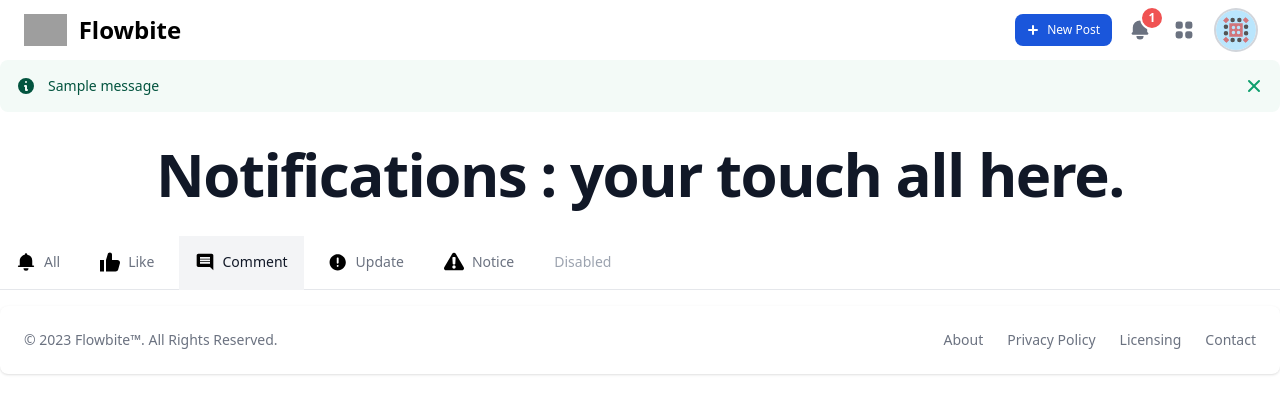
After one commit to sabbirbbs/devsecbbs, a Django app: template base/templates/_Blog/dashboard/notifications.html in a window 1280 px wide. The commit adds this page. Shown: the top 414 px of the page. Run offline with Django 4.2, Linux system fonts and the light colour scheme; the template is opened without the code that fills it: most values are stand-ins (such as "Sample title", 1, 10 or a date in 2020); one stand-in notice (Sample message) is shown; grey boxes are pictures that could not be loaded.

```diff
--- a/Blog/context_processors.py
+++ b/Blog/context_processors.py
@@ -4,7 +4,7 @@ from django.db.models import Count
 
 def context_extra(request):
     if request.user.is_authenticated:
-        notifications = Notification.objects.filter(user=request.user,read_time=None)[:10]
+        notifications = Notification.objects.filter(user=request.user,read_time=None)
         context = {
             "new_notifications":notifications
         }
--- a/Blog/urls.py
+++ b/Blog/urls.py
@@ -6,11 +6,11 @@ from base import settings
 app_name = "Blog"
 urlpatterns = [
     path("",views.index,name="blog_index"),
-    path("post_data/<int:pk>",views.fetch_post,name="fetch_post"),
+    path("post_data/<str:hash_id>",views.fetch_post,name="fetch_post"),
     path("category/<str:slug>",views.category,name="category"),
     path("tag/<str:slug>",views.tag,name="tag"),
     path("post/<str:cat>/<str:slug>",views.view_post,name="read_post"),
-    path("comment/<int:pid>/<int:cid>",views.comment,name="comment"),
+    path("comment/<str:phash>/<str:chash>",views.comment,name="comment"),
     path("test",views.test,name="test"),
     #Dashboard
     path("dashboard",views.dashboard,name="dashboard"),
--- a/base/templates/_Blog/dashboard/dashboard_layout.html
+++ b/base/templates/_Blog/dashboard/dashboard_layout.html
@@ -62,10 +62,11 @@
                     <div class="flex items-center lg:order-2">
                         <button type="button" class="hidden sm:inline-flex items-center justify-center text-white bg-blue-700 hover:bg-blue-800 focus:ring-4 focus:ring-blue-300 font-medium rounded-lg text-xs px-3 py-1.5 mr-2 dark:bg-blue-600 dark:hover:bg-blue-700 focus:outline-none dark:focus:ring-blue-800"><svg aria-hidden="true" class="mr-1 -ml-1 w-5 h-5" fill="currentColor" viewBox="0 0 20 20" xmlns="http://www.w3.org/2000/svg"><path fill-rule="evenodd" d="M10 5a1 1 0 011 1v3h3a1 1 0 110 2h-3v3a1 1 0 11-2 0v-3H6a1 1 0 110-2h3V6a1 1 0 011-1z" clip-rule="evenodd"></path></svg> New Post</button>
                         <!-- Notifications -->
-                        <button type="button" data-dropdown-toggle="notification-dropdown" class="p-2 mr-1 text-gray-500 rounded-lg hover:text-gray-900 hover:bg-gray-100 dark:text-gray-400 dark:hover:text-white dark:hover:bg-gray-700 focus:ring-4 focus:ring-gray-300 dark:focus:ring-gray-600">
+                        <button type="button" data-dropdown-toggle="notification-dropdown" class="relative p-2 mr-1 text-gray-500 rounded-lg hover:text-gray-900 hover:bg-gray-100 dark:text-gray-400 dark:hover:text-white dark:hover:bg-gray-700 focus:ring-4 focus:ring-gray-300 dark:focus:ring-gray-600">
                             <span class="sr-only">View notifications</span>
                             <!-- Bell icon -->
                             <svg aria-hidden="true" class="w-6 h-6" fill="currentColor" viewBox="0 0 20 20" xmlns="http://www.w3.org/2000/svg"><path d="M10 2a6 6 0 00-6 6v3.586l-.707.707A1 1 0 004 14h12a1 1 0 00.707-1.707L16 11.586V8a6 6 0 00-6-6zM10 18a3 3 0 01-3-3h6a3 3 0 01-3 3z"></path></svg>
+                            <div class="absolute inline-flex items-center justify-center w-6 h-6 text-xs font-bold text-white bg-red-500 border-2 border-white rounded-full -top-1 -right-1 dark:border-gray-900">{{ new_notifications|length }}</div>
                         </button>
                         <!-- Dropdown menu -->
                         <div class="hidden overflow-hidden z-50 my-4 max-w-sm text-base list-none bg-white rounded divide-y divide-gray-100 shadow-lg dark:divide-gray-600 dark:bg-gray-700" id="notification-dropdown">
@@ -73,37 +74,52 @@
                                 Notifications
                             </div>
                             <div>
+                                {% for notification in new_notifications|slice:'6' %}
+                                    {% if notification.type == 'Like' %}
                                         <!-- Like -->
                                         <a href="#" class="flex py-3 px-4 border-b hover:bg-gray-100 dark:hover:bg-gray-600 dark:border-gray-600">
                                             <div class="flex-shrink-0">
                                                 <svg class="w-11 h-11" viewBox="0 -0.5 21 21" version="1.1" xmlns="http://www.w3.org/2000/svg" xmlns:xlink="http://www.w3.org/1999/xlink" fill="#000000"><g id="SVGRepo_bgCarrier" stroke-width="0"></g><g id="SVGRepo_tracerCarrier" stroke-linecap="round" stroke-linejoin="round"></g><g id="SVGRepo_iconCarrier"> <title>like [#1385]</title> <desc>Created with Sketch.</desc> <defs> </defs> <g id="Page-1" stroke="none" stroke-width="1" fill="none" fill-rule="evenodd"> <g id="Dribbble-Light-Preview" transform="translate(-259.000000, -760.000000)" fill="#000000"> <g id="icons" transform="translate(56.000000, 160.000000)"> <path d="M203,620 L207.200006,620 L207.200006,608 L203,608 L203,620 Z M223.924431,611.355 L222.100579,617.89 C221.799228,619.131 220.638976,620 219.302324,620 L209.300009,620 L209.300009,608.021 L211.104962,601.825 C211.274012,600.775 212.223214,600 213.339366,600 C214.587817,600 215.600019,600.964 215.600019,602.153 L215.600019,608 L221.126177,608 C222.97313,608 224.340232,609.641 223.924431,611.355 L223.924431,611.355 Z" id="like-[#1385]"> </path> </g> </g> </g> </g></svg>
                                             </div>
                                             <div class="pl-3 w-full">
-                                        <div class="text-gray-500 font-normal text-sm mb-1.5 dark:text-gray-400">New message from <span class="font-semibold text-gray-900 dark:text-white">Bonnie Green</span>: "Hey, what's up? All set for the presentation?"</div>
-                                        <div class="text-xs font-medium text-blue-700 dark:text-blue-400">a few moments ago</div>
+                                                <div class="text-gray-500 font-normal text-sm mb-1.5 dark:text-gray-400">{{ notification.content }}</div>
+                                                <div class="text-xs font-medium text-blue-700 dark:text-blue-400">{{ notification.date|timesince}}</div>
                                             </div>
                                         </a>
+                                    {% elif notification.type == 'Comment' %}
                                         <!-- Comment -->
                                         <a href="#" class="flex py-3 px-4 border-b hover:bg-gray-100 dark:hover:bg-gray-600 dark:border-gray-600">
                                             <div class="flex-shrink-0">
                                                 <svg class="w-12 h-12 rounded-full" xmlns="http://www.w3.org/2000/svg" fill="#000000" viewBox="0 0 24 24"><g id="SVGRepo_bgCarrier" stroke-width="0"></g><g id="SVGRepo_tracerCarrier" stroke-linecap="round" stroke-linejoin="round"></g><g id="SVGRepo_iconCarrier"><path d="M21.99 4c0-1.1-.89-2-1.99-2H4c-1.1 0-2 .9-2 2v12c0 1.1.9 2 2 2h14l4 4-.01-18zM18 14H6v-2h12v2zm0-3H6V9h12v2zm0-3H6V6h12v2z"></path></g></svg>
                                             </div>
                                             <div class="pl-3 w-full">
-                                        <div class="text-gray-500 font-normal text-sm mb-1.5 dark:text-gray-400">New message from <span class="font-semibold text-gray-900 dark:text-white">Bonnie Green</span>: "Hey, what's up? All set for the presentation?"</div>
-                                        <div class="text-xs font-medium text-blue-700 dark:text-blue-400">a few moments ago</div>
+                                                <div class="text-gray-500 font-normal text-sm mb-1.5 dark:text-gray-400">{{ notification.content }}</div>
+                                                <div class="text-xs font-medium text-blue-700 dark:text-blue-400">{{ notification.date|timesince}}</div>
                                             </div>
                                         </a>
+                                    {% elif notification.type == 'Update' %}
+                                        <!-- Update -->
+                                        <a href="#" class="flex py-3 pl-2 border-b hover:bg-gray-100 dark:hover:bg-gray-600 dark:border-gray-600">
+                                            <div class="flex-shrink-0 ml-2">
+                                                <svg class="w-14 h-14" fill="#000000" viewBox="0 0 32 32" version="1.1" xmlns="http://www.w3.org/2000/svg"><g id="SVGRepo_bgCarrier" stroke-width="0"></g><g id="SVGRepo_tracerCarrier" stroke-linecap="round" stroke-linejoin="round"></g><g id="SVGRepo_iconCarrier"> <title>notice</title> <path d="M15.5 3.5c-7.18 0-13 5.82-13 13s5.82 13 13 13 13-5.82 13-13-5.82-13-13-13zM15.5 23.875c-0.829 0-1.5-0.672-1.5-1.5s0.671-1.5 1.5-1.5c0.828 0 1.5 0.672 1.5 1.5s-0.672 1.5-1.5 1.5zM17 17.375c0 0.828-0.672 1.5-1.5 1.5-0.829 0-1.5-0.672-1.5-1.5v-7c0-0.829 0.671-1.5 1.5-1.5 0.828 0 1.5 0.671 1.5 1.5v7z"></path> </g></svg>
+                                            </div>
+                                            <div class="pl-3 w-full">
+                                                <div class="text-gray-500 font-normal text-sm mb-1.5 dark:text-gray-400">{{ notification.content }}</div>
+                                                <div class="text-xs font-medium text-blue-700 dark:text-blue-400">{{ notification.date|timesince}}</div>
+                                            </div>
+                                        </a>
+                                    {% elif notification.type == 'Notice' %}
                                         <!-- Notice -->
                                         <a href="#" class="flex py-3 px-4 border-b hover:bg-gray-100 dark:hover:bg-gray-600 dark:border-gray-600">
                                             <div class="flex-shrink-0">
-                                        <svg class="w-14 h-14" fill="#000000" viewBox="0 0 32 32" version="1.1" xmlns="http://www.w3.org/2000/svg"><g id="SVGRepo_bgCarrier" stroke-width="0"></g><g id="SVGRepo_tracerCarrier" stroke-linecap="round" stroke-linejoin="round"></g><g id="SVGRepo_iconCarrier"> <title>notice</title> <path d="M15.5 3.5c-7.18 0-13 5.82-13 13s5.82 13 13 13 13-5.82 13-13-5.82-13-13-13zM15.5 23.875c-0.829 0-1.5-0.672-1.5-1.5s0.671-1.5 1.5-1.5c0.828 0 1.5 0.672 1.5 1.5s-0.672 1.5-1.5 1.5zM17 17.375c0 0.828-0.672 1.5-1.5 1.5-0.829 0-1.5-0.672-1.5-1.5v-7c0-0.829 0.671-1.5 1.5-1.5 0.828 0 1.5 0.671 1.5 1.5v7z"></path> </g></svg>
+                                                <svg class="w-11 h-11" viewBox="0 0 24 24" fill="none" xmlns="http://www.w3.org/2000/svg"><g id="SVGRepo_bgCarrier" stroke-width="0"></g><g id="SVGRepo_tracerCarrier" stroke-linecap="round" stroke-linejoin="round"></g><g id="SVGRepo_iconCarrier"> <g clip-path="url(#clip0_949_22799)"> <path fill-rule="evenodd" clip-rule="evenodd" d="M9.82664 2.22902C10.7938 0.590326 13.2063 0.590325 14.1735 2.22902L23.6599 18.3024C24.6578 19.9933 23.3638 22 21.4865 22H2.51362C0.63634 22 -0.657696 19.9933 0.340215 18.3024L9.82664 2.22902ZM10.0586 7.05547C10.0268 6.48227 10.483 6 11.0571 6H12.9429C13.517 6 13.9732 6.48227 13.9414 7.05547L13.5525 14.0555C13.523 14.5854 13.0847 15 12.554 15H11.446C10.9153 15 10.477 14.5854 10.4475 14.0555L10.0586 7.05547ZM14 18C14 19.1046 13.1046 20 12 20C10.8954 20 10 19.1046 10 18C10 16.8954 10.8954 16 12 16C13.1046 16 14 16.8954 14 18Z" fill="#000000"></path> </g> <defs> <clipPath id="clip0_949_22799"> <rect width="24" height="24" fill="white"></rect> </clipPath> </defs> </g></svg>
                                             </div>
                                             <div class="pl-3 w-full">
-                                        <div class="text-gray-500 font-normal text-sm mb-1.5 dark:text-gray-400">New message from <span class="font-semibold text-gray-900 dark:text-white">Bonnie Green</span>: "Hey, what's up? All set for the presentation?"</div>
-                                        <div class="text-xs font-medium text-blue-700 dark:text-blue-400">a few moments ago</div>
+                                                <div class="text-gray-500 font-normal text-sm mb-1.5 dark:text-gray-400">{{ notification.content }}</div>
+                                                <div class="text-xs font-medium text-blue-700 dark:text-blue-400">{{ notification.date|timesince}}</div>
                                             </div>
                                         </a>
-                                <!-- Alert -->
+                                    {% else %}
                                         <a href="#" class="flex py-3 px-4 border-b hover:bg-gray-100 dark:hover:bg-gray-600 dark:border-gray-600">
                                             <div class="flex-shrink-0">
                                                 <svg class="w-11 h-11" viewBox="0 0 24 24" fill="none" xmlns="http://www.w3.org/2000/svg"><g id="SVGRepo_bgCarrier" stroke-width="0"></g><g id="SVGRepo_tracerCarrier" stroke-linecap="round" stroke-linejoin="round"></g><g id="SVGRepo_iconCarrier"> <g clip-path="url(#clip0_949_22799)"> <path fill-rule="evenodd" clip-rule="evenodd" d="M9.82664 2.22902C10.7938 0.590326 13.2063 0.590325 14.1735 2.22902L23.6599 18.3024C24.6578 19.9933 23.3638 22 21.4865 22H2.51362C0.63634 22 -0.657696 19.9933 0.340215 18.3024L9.82664 2.22902ZM10.0586 7.05547C10.0268 6.48227 10.483 6 11.0571 6H12.9429C13.517 6 13.9732 6.48227 13.9414 7.05547L13.5525 14.0555C13.523 14.5854 13.0847 15 12.554 15H11.446C10.9153 15 10.477 14.5854 10.4475 14.0555L10.0586 7.05547ZM14 18C14 19.1046 13.1046 20 12 20C10.8954 20 10 19.1046 10 18C10 16.8954 10.8954 16 12 16C13.1046 16 14 16.8954 14 18Z" fill="#000000"></path> </g> <defs> <clipPath id="clip0_949_22799"> <rect width="24" height="24" fill="white"></rect> </clipPath> </defs> </g></svg>
@@ -113,8 +129,12 @@
                                                 <div class="text-xs font-medium text-blue-700 dark:text-blue-400">a few moments ago</div>
                                             </div>
                                         </a>
+                                    {% endif %}
+                                {% empty %}
+                                    <div class="text-gray-500 font-bold text-xl p-4 dark:text-gray-400">No new notification yet.</div>
+                                {% endfor %}
                             </div>
-                            <a href="#" class="block py-2 text-base font-normal text-center text-gray-900 bg-gray-50 hover:bg-gray-100 dark:bg-gray-700 dark:text-white dark:hover:underline">
+                            <a href="{% url 'Blog:notifications' %}" class="block py-2 text-base font-normal text-center text-gray-900 bg-gray-50 hover:bg-gray-100 dark:bg-gray-700 dark:text-white dark:hover:underline">
                                 <div class="inline-flex items-center ">
                                 <svg aria-hidden="true" class="mr-2 w-5 h-5" fill="currentColor" viewBox="0 0 20 20" xmlns="http://www.w3.org/2000/svg"><path d="M10 12a2 2 0 100-4 2 2 0 000 4z"></path><path fill-rule="evenodd" d="M.458 10C1.732 5.943 5.522 3 10 3s8.268 2.943 9.542 7c-1.274 4.057-5.064 7-9.542 7S1.732 14.057.458 10zM14 10a4 4 0 11-8 0 4 4 0 018 0z" clip-rule="evenodd"></path></svg>
                                 View all
--- /dev/null
+++ b/base/templates/_Blog/dashboard/notifications.html
@@ -0,0 +1,79 @@
+{% extends "_Blog/dashboard/dashboard_layout.html" %}
+{% load static %}
+{% load blog_tags %}
+{% block title %} All Notifications {% endblock %}
+
+
+
+{% block body %}
+
+<!-- Django message handler -->
+<div id="feadback" class="no-target">
+    {% for message in messages %}
+    {% if message.tags == 'success' %}
+        <div id="success-{{forloop.counter}}" class="flex p-4 mb-4 text-green-800 rounded-lg bg-green-50 dark:bg-gray-800 dark:text-green-400" role="alert">
+            <svg aria-hidden="true" class="flex-shrink-0 w-5 h-5" fill="currentColor" viewBox="0 0 20 20" xmlns="http://www.w3.org/2000/svg"><path fill-rule="evenodd" d="M18 10a8 8 0 11-16 0 8 8 0 0116 0zm-7-4a1 1 0 11-2 0 1 1 0 012 0zM9 9a1 1 0 000 2v3a1 1 0 001 1h1a1 1 0 100-2v-3a1 1 0 00-1-1H9z" clip-rule="evenodd"></path></svg>
+            <span class="sr-only">Info</span>
+            <div class="ml-3 text-sm font-medium">
+            {{message}}
+            </div>
+            <button type="button" class="ml-auto -mx-1.5 -my-1.5 bg-green-50 text-green-500 rounded-lg focus:ring-2 focus:ring-green-400 p-1.5 hover:bg-green-200 inline-flex h-8 w-8 dark:bg-gray-800 dark:text-green-400 dark:hover:bg-gray-700" data-dismiss-target="#success-{{forloop.counter}}" aria-label="Close">
+            <span class="sr-only">Close</span>
+            <svg aria-hidden="true" class="w-5 h-5" fill="currentColor" viewBox="0 0 20 20" xmlns="http://www.w3.org/2000/svg"><path fill-rule="evenodd" d="M4.293 4.293a1 1 0 011.414 0L10 8.586l4.293-4.293a1 1 0 111.414 1.414L11.414 10l4.293 4.293a1 1 0 01-1.414 1.414L10 11.414l-4.293 4.293a1 1 0 01-1.414-1.414L8.586 10 4.293 5.707a1 1 0 010-1.414z" clip-rule="evenodd"></path></svg>
+            </button>
+        </div>
+    {% elif message.tags == 'error' %}
+        <div id="info-{{forloop.counter}}" class="flex p-4 mb-4 text-red-800 rounded-lg bg-red-50 dark:bg-gray-800 dark:text-red-400" role="alert">
+            <svg aria-hidden="true" class="flex-shrink-0 w-5 h-5" fill="currentColor" viewBox="0 0 20 20" xmlns="http://www.w3.org/2000/svg"><path fill-rule="evenodd" d="M18 10a8 8 0 11-16 0 8 8 0 0116 0zm-7-4a1 1 0 11-2 0 1 1 0 012 0zM9 9a1 1 0 000 2v3a1 1 0 001 1h1a1 1 0 100-2v-3a1 1 0 00-1-1H9z" clip-rule="evenodd"></path></svg>
+            <span class="sr-only">Info</span>
+            <div class="ml-3 text-sm font-medium">
+            {{message}}
+            </div>
+            <button type="button" class="ml-auto -mx-1.5 -my-1.5 bg-red-50 text-red-500 rounded-lg focus:ring-2 focus:ring-red-400 p-1.5 hover:bg-red-200 inline-flex h-8 w-8 dark:bg-gray-800 dark:text-red-400 dark:hover:bg-gray-700" data-dismiss-target="#info-{{forloop.counter}}" aria-label="Close">
+            <span class="sr-only">Close</span>
+            <svg class="w-5 h-5" fill="currentColor" viewBox="0 0 20 20" xmlns="http://www.w3.org/2000/svg"><path fill-rule="evenodd" d="M4.293 4.293a1 1 0 011.414 0L10 8.586l4.293-4.293a1 1 0 111.414 1.414L11.414 10l4.293 4.293a1 1 0 01-1.414 1.414L10 11.414l-4.293 4.293a1 1 0 01-1.414-1.414L8.586 10 4.293 5.707a1 1 0 010-1.414z" clip-rule="evenodd"></path></svg>
+            </button>
+        </div>
+    {% endif %}
+    {% endfor %}
+</div>
+<!-- End django message handler -->
+
+<!-- Start notification tab -->
+<h1 class="mb-4 py-4 text-center text-2xl font-extrabold leading-none tracking-tight text-gray-900 md:text-2xl lg:text-6xl dark:text-white">Notifications : your touch all here.</h1>
+<div class="border-b border-gray-200 dark:border-gray-700 dark:bg-gray-700">
+    <ul class="flex flex-wrap -mb-px text-sm font-medium text-center text-gray-500 dark:text-gray-400">
+        <li class="mr-2">
+            <a href="#" class="inline-flex p-4 border-b-2 border-transparent rounded-t-lg hover:text-gray-600 hover:border-gray-300 dark:hover:text-gray-300 group">
+                <svg class="w-5 h-5 mr-2 text-gray-400 group-hover:text-gray-500 dark:text-gray-500 dark:group-hover:text-gray-300" viewBox="0 0 1024 1024" xmlns="http://www.w3.org/2000/svg" fill="#000000"><g id="SVGRepo_bgCarrier" stroke-width="0"></g><g id="SVGRepo_tracerCarrier" stroke-linecap="round" stroke-linejoin="round"></g><g id="SVGRepo_iconCarrier"><path fill="#000000" d="M640 832a128 128 0 0 1-256 0h256zm192-64H134.4a38.4 38.4 0 0 1 0-76.8H192V448c0-154.88 110.08-284.16 256.32-313.6a64 64 0 1 1 127.36 0A320.128 320.128 0 0 1 832 448v243.2h57.6a38.4 38.4 0 0 1 0 76.8H832z"></path></g></svg>All
+            </a>
+        </li>
+        <li class="mr-2">
+            <a href="#" class="inline-flex p-4 border-b-2 border-transparent rounded-t-lg hover:text-gray-600 hover:border-gray-300 dark:hover:text-gray-300 group">
+                <svg class="w-5 h-5 mr-2 text-gray-400 group-hover:text-gray-500 dark:text-gray-500 dark:group-hover:text-gray-300" viewBox="0 -0.5 21 21" version="1.1" xmlns="http://www.w3.org/2000/svg" xmlns:xlink="http://www.w3.org/1999/xlink" fill="currentColor"><g id="SVGRepo_bgCarrier" stroke-width="0"></g><g id="SVGRepo_tracerCarrier" stroke-linecap="round" stroke-linejoin="round"></g><g id="SVGRepo_iconCarrier"> <title>like [#1385]</title> <desc>Created with Sketch.</desc> <defs> </defs> <g id="Page-1" stroke="none" stroke-width="1" fill="none" fill-rule="evenodd"> <g id="Dribbble-Light-Preview" transform="translate(-259.000000, -760.000000)" fill="#000000"> <g id="icons" transform="translate(56.000000, 160.000000)"> <path d="M203,620 L207.200006,620 L207.200006,608 L203,608 L203,620 Z M223.924431,611.355 L222.100579,617.89 C221.799228,619.131 220.638976,620 219.302324,620 L209.300009,620 L209.300009,608.021 L211.104962,601.825 C211.274012,600.775 212.223214,600 213.339366,600 C214.587817,600 215.600019,600.964 215.600019,602.153 L215.600019,608 L221.126177,608 C222.97313,608 224.340232,609.641 223.924431,611.355 L223.924431,611.355 Z" id="like-[#1385]"> </path> </g> </g> </g> </g></svg>Like
+            </a>
+        </li>
+        <li class="mr-2 dark:bg-gray-600 bg-gray-100 dark:text-white text-gray-900">
+            <a href="#" class="inline-flex p-4 border-b-2 border-transparent rounded-t-lg hover:text-gray-600 hover:border-gray-300 dark:hover:text-gray-300 group" aria-current="page">
+                <svg class="w-5 h-5 mr-2 text-gray-400 group-hover:text-gray-500 dark:text-gray-500 dark:group-hover:text-gray-300" xmlns="http://www.w3.org/2000/svg" fill="#000000" viewBox="0 0 24 24"><g id="SVGRepo_bgCarrier" stroke-width="0"></g><g id="SVGRepo_tracerCarrier" stroke-linecap="round" stroke-linejoin="round"></g><g id="SVGRepo_iconCarrier"><path d="M21.99 4c0-1.1-.89-2-1.99-2H4c-1.1 0-2 .9-2 2v12c0 1.1.9 2 2 2h14l4 4-.01-18zM18 14H6v-2h12v2zm0-3H6V9h12v2zm0-3H6V6h12v2z"></path></g></svg>Comment
+            </a>
+        </li>
+        <li class="mr-2">
+            <a href="#" class="inline-flex p-4 border-b-2 border-transparent rounded-t-lg hover:text-gray-600 hover:border-gray-300 dark:hover:text-gray-300 group">
+                <svg class="w-5 h-5 mr-2 text-gray-400 group-hover:text-gray-500 dark:text-gray-500 dark:group-hover:text-gray-300" fill="#000000" viewBox="0 0 32 32" version="1.1" xmlns="http://www.w3.org/2000/svg"><g id="SVGRepo_bgCarrier" stroke-width="0"></g><g id="SVGRepo_tracerCarrier" stroke-linecap="round" stroke-linejoin="round"></g><g id="SVGRepo_iconCarrier"> <path d="M15.5 3.5c-7.18 0-13 5.82-13 13s5.82 13 13 13 13-5.82 13-13-5.82-13-13-13zM15.5 23.875c-0.829 0-1.5-0.672-1.5-1.5s0.671-1.5 1.5-1.5c0.828 0 1.5 0.672 1.5 1.5s-0.672 1.5-1.5 1.5zM17 17.375c0 0.828-0.672 1.5-1.5 1.5-0.829 0-1.5-0.672-1.5-1.5v-7c0-0.829 0.671-1.5 1.5-1.5 0.828 0 1.5 0.671 1.5 1.5v7z"></path> </g></svg>Update
+            </a>
+        </li>
+        <li class="mr-2">
+            <a href="#" class="inline-flex p-4 border-b-2 border-transparent rounded-t-lg hover:text-gray-600 hover:border-gray-300 dark:hover:text-gray-300 group">
+                <svg class="w-5 h-5 mr-2 text-gray-400 group-hover:text-gray-500 dark:text-gray-500 dark:group-hover:text-gray-300" viewBox="0 0 24 24" fill="currentColor" xmlns="http://www.w3.org/2000/svg"><g id="SVGRepo_bgCarrier" stroke-width="0"></g><g id="SVGRepo_tracerCarrier" stroke-linecap="round" stroke-linejoin="round"></g><g id="SVGRepo_iconCarrier"> <g clip-path="url(#clip0_949_22799)"> <path fill-rule="evenodd" clip-rule="evenodd" d="M9.82664 2.22902C10.7938 0.590326 13.2063 0.590325 14.1735 2.22902L23.6599 18.3024C24.6578 19.9933 23.3638 22 21.4865 22H2.51362C0.63634 22 -0.657696 19.9933 0.340215 18.3024L9.82664 2.22902ZM10.0586 7.05547C10.0268 6.48227 10.483 6 11.0571 6H12.9429C13.517 6 13.9732 6.48227 13.9414 7.05547L13.5525 14.0555C13.523 14.5854 13.0847 15 12.554 15H11.446C10.9153 15 10.477 14.5854 10.4475 14.0555L10.0586 7.05547ZM14 18C14 19.1046 13.1046 20 12 20C10.8954 20 10 19.1046 10 18C10 16.8954 10.8954 16 12 16C13.1046 16 14 16.8954 14 18Z" fill="#000000"></path> </g> <defs> <clipPath id="clip0_949_22799"> <rect width="24" height="24" fill="white"></rect> </clipPath> </defs> </g></svg>Notice
+            </a>
+        </li>
+        <li>
+            <a class="inline-block p-4 text-gray-400 rounded-t-lg cursor-not-allowed dark:text-gray-500">Disabled</a>
+        </li>
+    </ul>
+</div>
+
+<!-- End notification tab -->
+
+{% endblock %}
--- a/base/templates/blog/notifications.html
+++ b/base/templates/blog/notifications.html
@@ -1,4 +1,4 @@
-{% extends "blog/layout.html" %}
+{% extends "_Blog/dashboard/dashboard_layout.html" %}
 
 
 {% block body %}
```
Also changed, not shown: Blog/models.py (+9 -2 lines), Blog/views.py (+25 -10 lines), base/templates/_Blog/client/read_post.html (+18 -18 lines), Blog/migrations/0006_category_hash_id.py (added), Blog/migrations/0007_authoruser_hash_id_comment_hash_id_and_more.py (added), base/static/_Blog/style/tailwind.css, db.sqlite3. Lines whose indentation alone changed are shown as unchanged.
